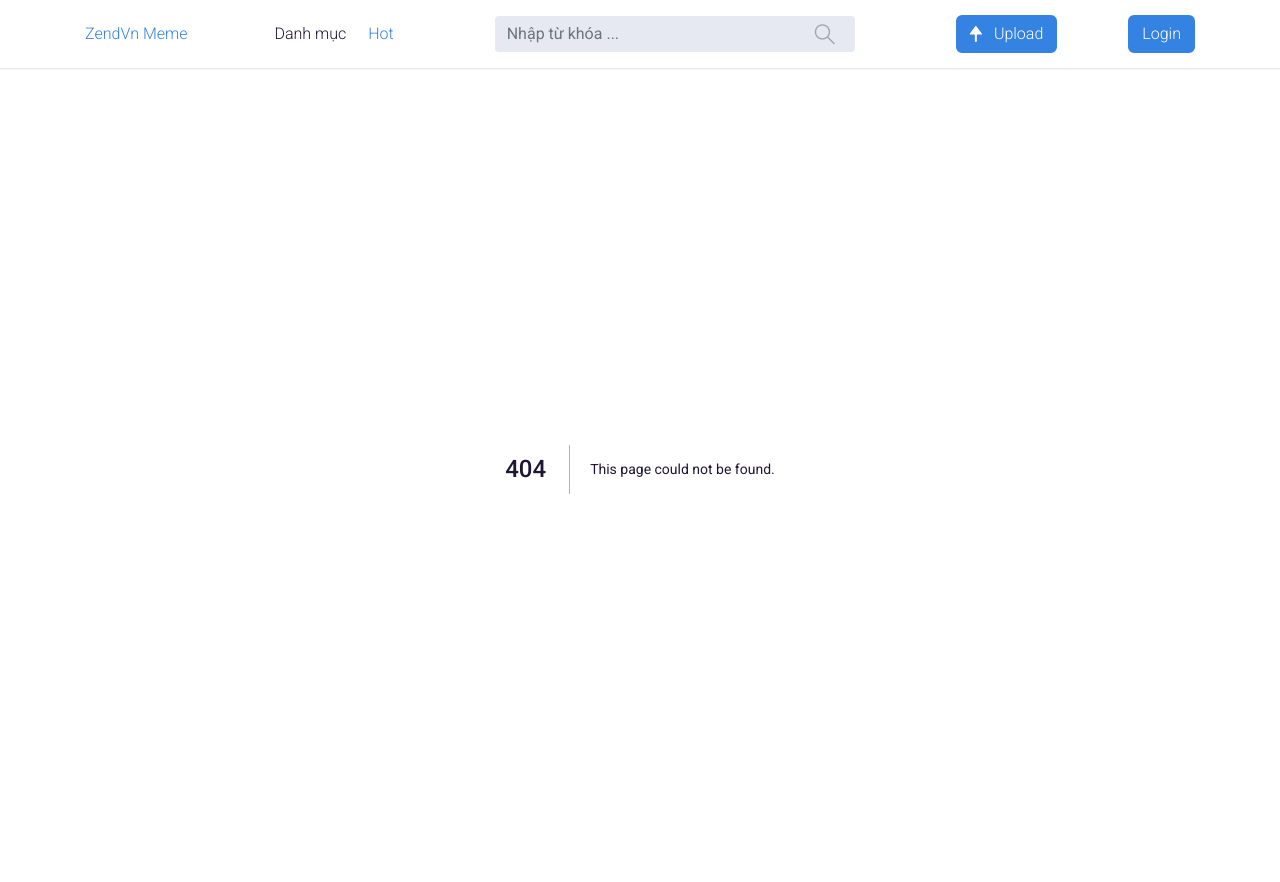
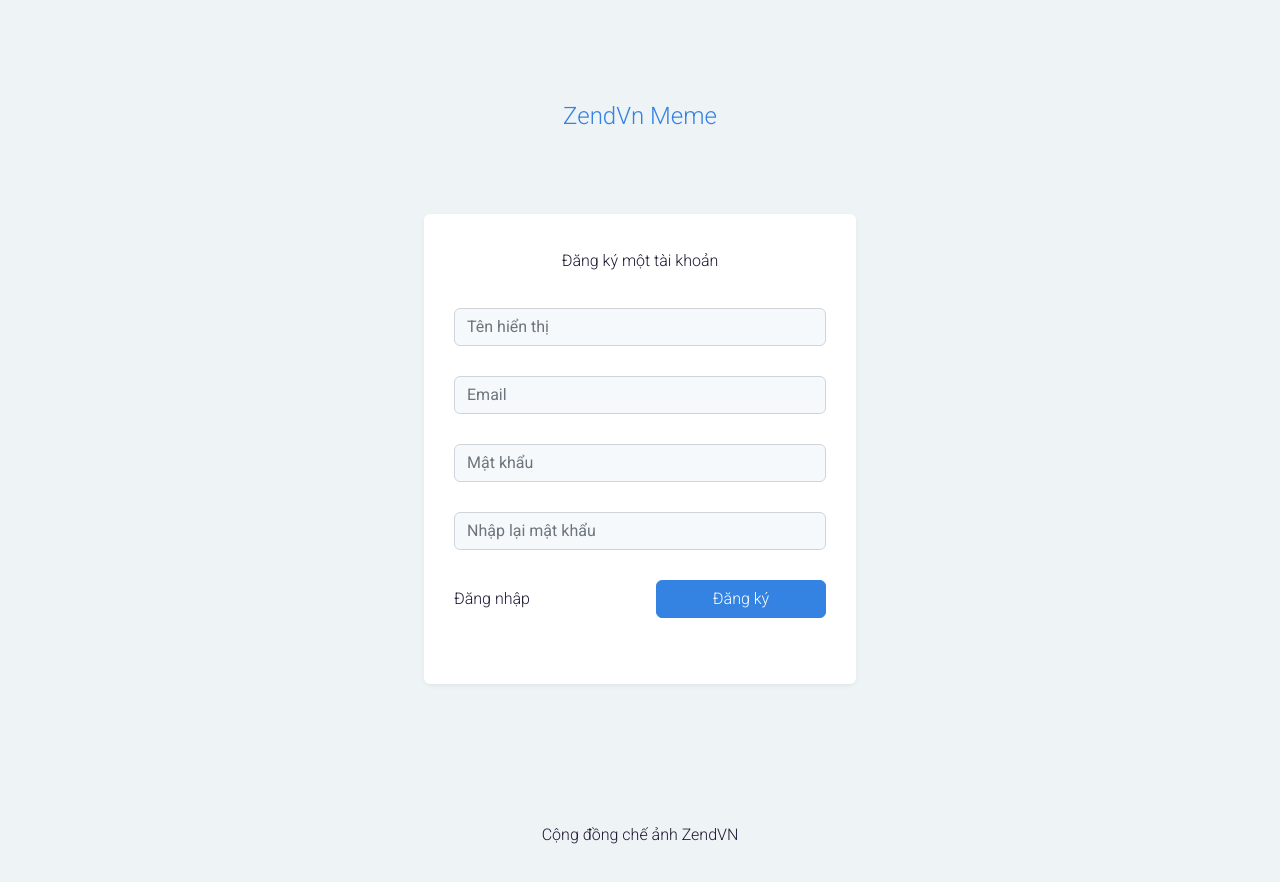
Before and after one commit to canh912009/evoucher-nextjs, a Next.js app: page /register in a window 1280 px wide. Before the commit this address had no page. Shown: the top 882 px of the page. Built offline with nearby package versions, Linux system fonts and the light colour scheme.

Commit message:
show header footer

```diff
--- /dev/null
+++ b/src/components/Footer/Footer.tsx
@@ -0,0 +1,16 @@
+import React from 'react'
+
+const Footer = () => {
+    return (
+        <footer>
+            <div className="ass1-footer">
+                <div className="container">
+                    <p className="text-center">Cộng đồng chế ảnh ZendVN</p>
+                </div>
+            </div>
+        </footer>
+
+    )
+}
+
+export default Footer
--- /dev/null
+++ b/src/components/Footer/index.ts
@@ -0,0 +1 @@
+export { default as Footer } from "./Footer"
--- a/src/pages/_app.tsx
+++ b/src/pages/_app.tsx
@@ -4,9 +4,27 @@ import '@/styles/style.css'  //load bootstrap trước r css sau
 import type { AppContext, AppProps } from 'next/app'
 import Head from 'next/head'
 
-import { Header } from '../components/Header'
+import { Header } from '@/components/Header'
+import { Footer } from '@/components/Footer'
+import { useMemo } from 'react'
 
-export default function MyApp({ Component, pageProps }: AppProps) {
+export default function MyApp({ Component, pageProps, router }: AppProps) {
+  const hideFooter: boolean = useMemo(() => {
+    const exclude = ['/', '/login'];
+    const currentRouter = router.pathname;
+
+    return exclude.indexOf(currentRouter) !== -1;
+
+  }, [router]);
+
+  const hideHeader: boolean = useMemo(() => {
+    const exclude = ['/register', '/login'];
+    const currentRouter = router.pathname;
+
+    return exclude.indexOf(currentRouter) !== -1;
+
+  }, [router]);
+
   return <div id='root'>
     <Head>
       <meta httpEquiv="Content-Type" content="text/html; charset=UTF-8" />
@@ -30,10 +48,13 @@ export default function MyApp({ Component, pageProps }: AppProps) {
       {/*[if lt IE 9]>
 	      <![endif]*/}
     </Head>
-    <Header />
+
+    {!hideHeader && <Header />}
 
     <main>
       <Component {...pageProps} />
     </main>
+
+    {!hideFooter && <Footer />}
   </div>
 }
--- /dev/null
+++ b/src/pages/register.tsx
@@ -0,0 +1,29 @@
+import React from 'react'
+
+const Register = () => {
+    return (
+        <div className="ass1-login">
+            <div className="ass1-login__logo">
+                <a href="index.html" className="ass1-logo">ZendVn Meme</a>
+            </div>
+            <div className="ass1-login__content">
+                <p>Đăng ký một tài khoản</p>
+                <div className="ass1-login__form">
+                    <form action="#">
+                        <input type="text" className="form-control" placeholder="Tên hiển thị" required />
+                        <input type="email" className="form-control" placeholder="Email" required />
+                        <input type="password" className="form-control" placeholder="Mật khẩu" required />
+                        <input type="password" className="form-control" placeholder="Nhập lại mật khẩu" required />
+                        <div className="ass1-login__send">
+                            <a href="dang-nhap.html">Đăng nhập</a>
+                            <button type="submit" className="ass1-btn">Đăng ký</button>
+                        </div>
+                    </form>
+                </div>
+            </div>
+        </div>
+
+    )
+}
+
+export default Register
```
